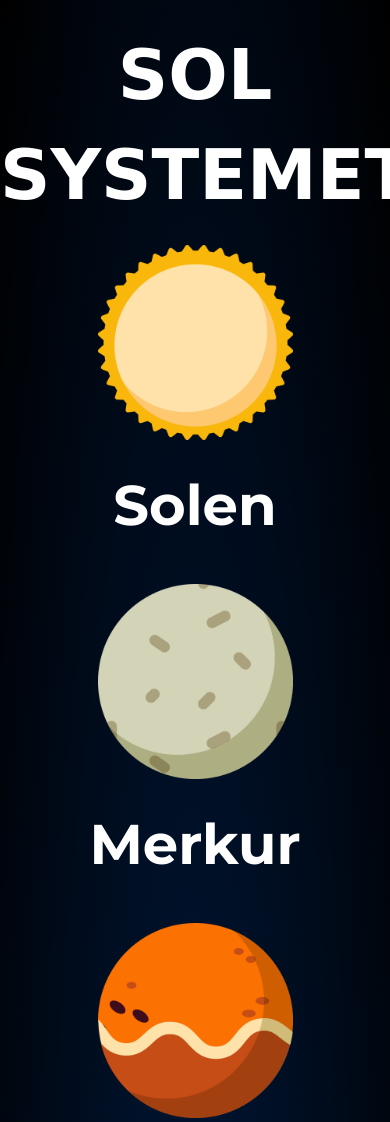
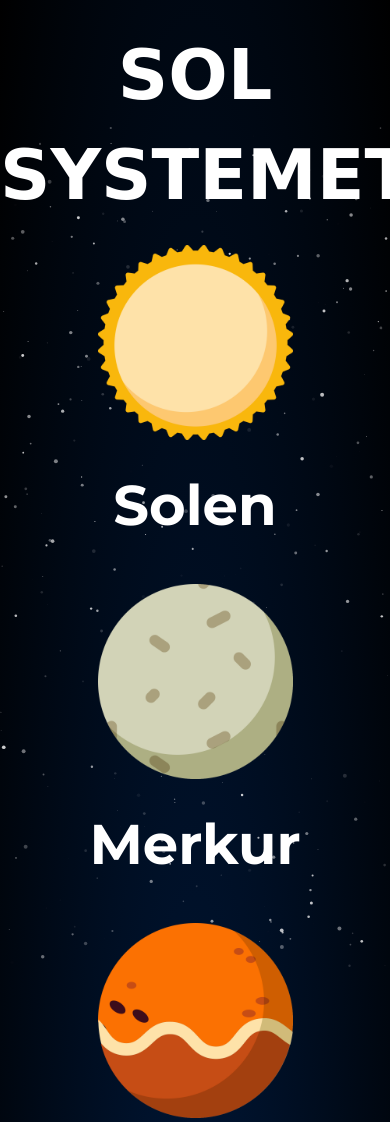
Before and after one commit to Solsystemet-H2/solsystemet, a PHP site: page / in a window 390 px wide; the page is wider, and only the part inside the window is pictured. Shown: the top 1122 px of that part. Run offline with PHP 8.4, Linux system fonts and the light colour scheme; some web fonts are replaced.

Commit message:
Fixed particles bg in responsive

```diff
--- a/style.css
+++ b/style.css
@@ -208,7 +208,6 @@ body {
 }
 
 
-
 @media only screen and (max-width: 800px) {
   body{
     overflow: auto;
@@ -244,4 +243,12 @@ body {
   #title {
     height: auto !important;
   }
+
+  #particles-js canvas{
+      position: fixed;
+      width: 100%;
+      height: 100%;
+      left: 0;
+      z-index: -1;
+  }
 }
```
